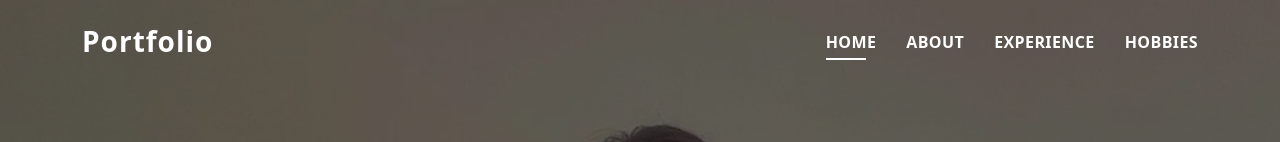
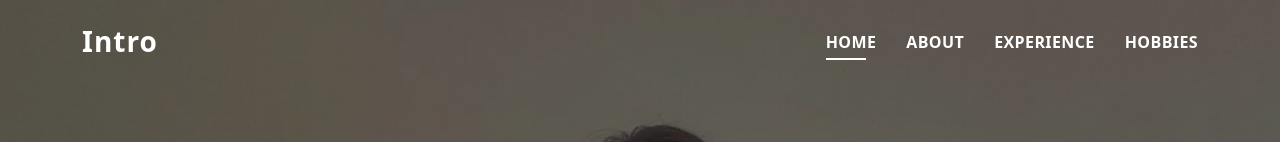
Before and after one commit to ridham639/portfolio_website, a plain HTML site: page index.html in a window 1280 px wide. Shown: the top 142 px of the page. Drawn offline with Linux system fonts and the light colour scheme.

Commit message:
Update index.html

```diff
--- a/index.html
+++ b/index.html
@@ -30,7 +30,7 @@
     <header id="header" class="fixed-top">
         <div class="container d-flex align-items-center justify-content-between">
 
-            <h1 class="logo"><a href="index.html">Portfolio</a></h1>
+            <h1 class="logo"><a href="index.html">Intro</a></h1>
 
             <nav id="navbar" class="navbar">
                 <ul>
```
